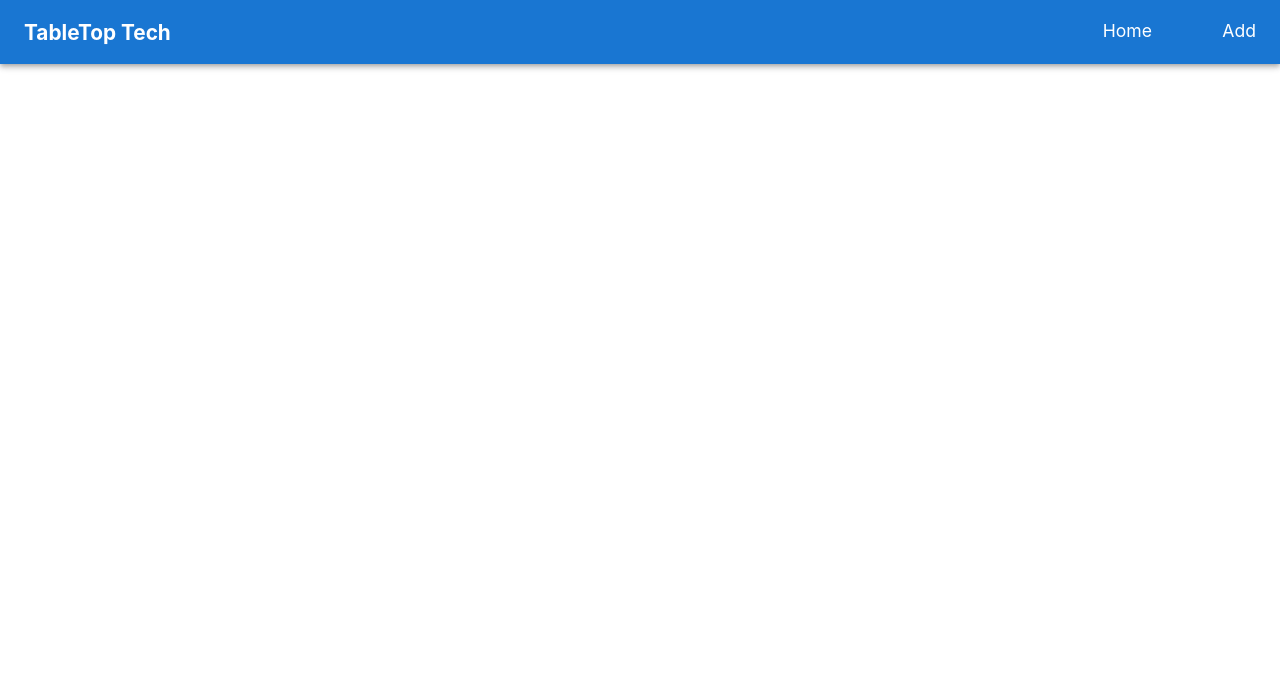
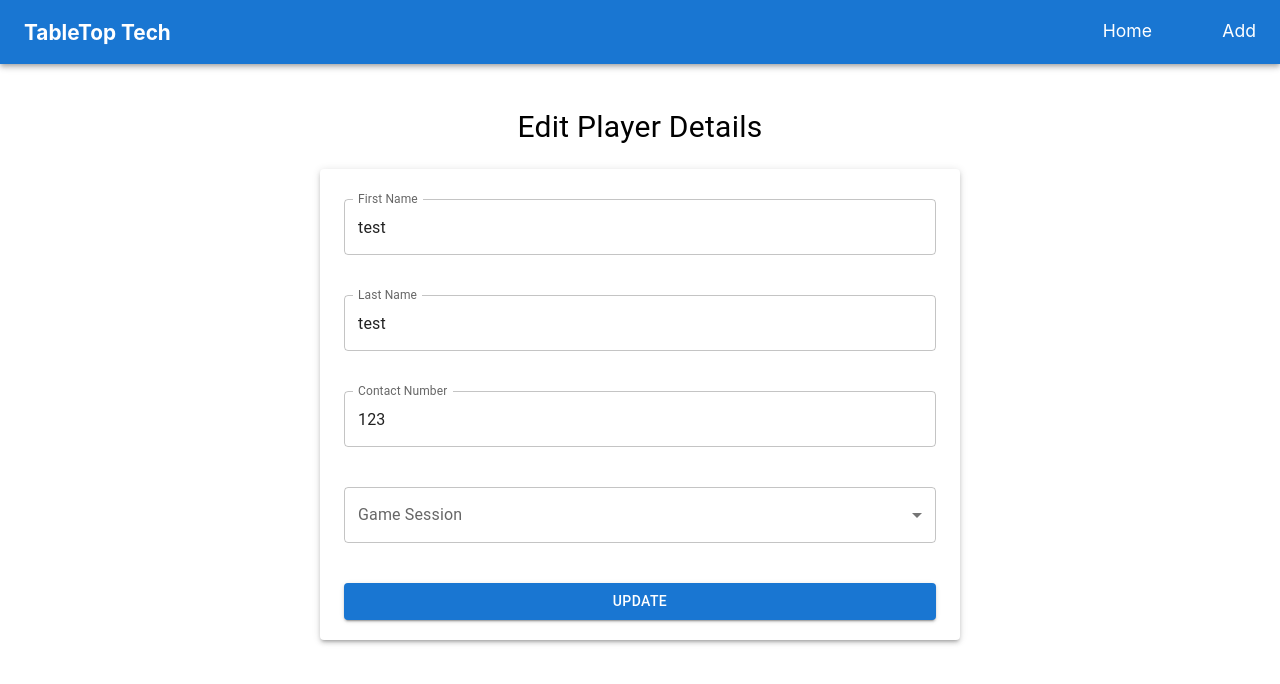
Before and after one commit to princevishwa4/tabletop_tech, a React (Create React App) app: page /edit/1 in a window 1280 px wide. Shown: the top 684 px of the page. Built offline with nearby package versions, Linux system fonts and the light colour scheme.

Commit message:
created page for editing the player details

```diff
--- /dev/null
+++ b/src/pages/EditPlayerDetail/EditPlayerDetail.css
@@ -0,0 +1,15 @@
+.container {
+    width: 50% !important;
+    padding: 10px 0 0 0;
+    margin-bottom: 50px;
+}
+
+.form_group > * {
+    margin: 20px 0 !important;
+}
+
+.text {
+    margin: 40px 0 20px !important;
+    font-size: 30px !important;
+    text-align: center;
+}
--- /dev/null
+++ b/src/pages/EditPlayerDetail/EditPlayerDetail.jsx
@@ -0,0 +1,79 @@
+// MUI imports
+import Box from "@mui/material/Box";
+import Button from "@mui/material/Button";
+import Container from "@mui/material/Container";
+import FormControl from "@mui/material/FormControl";
+import FormGroup from "@mui/material/FormGroup";
+import InputLabel from "@mui/material/InputLabel";
+import MenuItem from "@mui/material/MenuItem";
+import Paper from "@mui/material/Paper";
+import Select from "@mui/material/Select";
+import TextField from "@mui/material/TextField";
+import Typography from "@mui/material/Typography";
+
+import "./EditPlayerDetail.css";
+
+const EditPlayerDetail = () => {
+  return (
+    <>
+      <Typography className="text">Edit Player Details</Typography>
+      <Container component={Paper} className="container" elevation={3}>
+        <FormGroup component={Paper} className="form_group">
+          <TextField
+            helperText=""
+            label="First Name"
+            name="first_name"
+            value="test"
+            // onChange={(event) => onValueChange(event)}
+          />
+          <TextField
+            helperText=""
+            label="Last Name"
+            name="last_name"
+            value="test"
+            // onChange={(event) => onValueChange(event)}
+          />
+          <TextField
+            helperText=""
+            label="Contact Number"
+            name="contact"
+            type="number"
+            value="123"
+            // onChange={(event) => onValueChange(event)}
+          />
+          <Box sx={{ minWidth: 120 }}>
+            <FormControl fullWidth>
+              <InputLabel id="demo-simple-select-label">
+                Game Session
+              </InputLabel>
+              <Select
+                labelId="demo-simple-select-label"
+                id="demo-simple-select"
+                // value={age}
+                label="Age"
+                // onChange={handleChange}
+              >
+                <MenuItem value="Black Rain">Black Rain</MenuItem>
+                <MenuItem value="One Last Riddle">One Last Riddle</MenuItem>
+                <MenuItem value="The Burning Plague">
+                  The Burning Plague
+                </MenuItem>
+                <MenuItem value="The Sea Witch">The Sea Witch</MenuItem>
+                <MenuItem value="Tomb of Horrors">Tomb of Horrors</MenuItem>
+              </Select>
+            </FormControl>
+          </Box>
+          <Button
+            variant="contained"
+            color="primary"
+            // onClick={() => editUserDetails()}
+          >
+            Update
+          </Button>
+        </FormGroup>
+      </Container>
+    </>
+  );
+};
+
+export default EditPlayerDetail;
--- /dev/null
+++ b/src/pages/EditPlayerDetail/index.js
@@ -0,0 +1,3 @@
+import EditPlayerDetail from "./EditPlayerDetail";
+
+export default EditPlayerDetail;
--- a/src/routing/Routing.js
+++ b/src/routing/Routing.js
@@ -7,6 +7,7 @@ import Header from "../components/Header";
 // Pages imports
 import Home from "../pages/Home";
 import DetailOfPlayer from "../pages/DetailOfPlayer";
+import EditPlayerDetail from "../pages/EditPlayerDetail";
 
 const Routing = () => {
   return (
@@ -15,6 +16,7 @@ const Routing = () => {
       <Routes>
         <Route path="/" element={<Home />} />
         <Route path="/profile/1" element={<DetailOfPlayer />} />
+        <Route path="/edit/1" element={<EditPlayerDetail />} />
       </Routes>
     </>
   );
```
